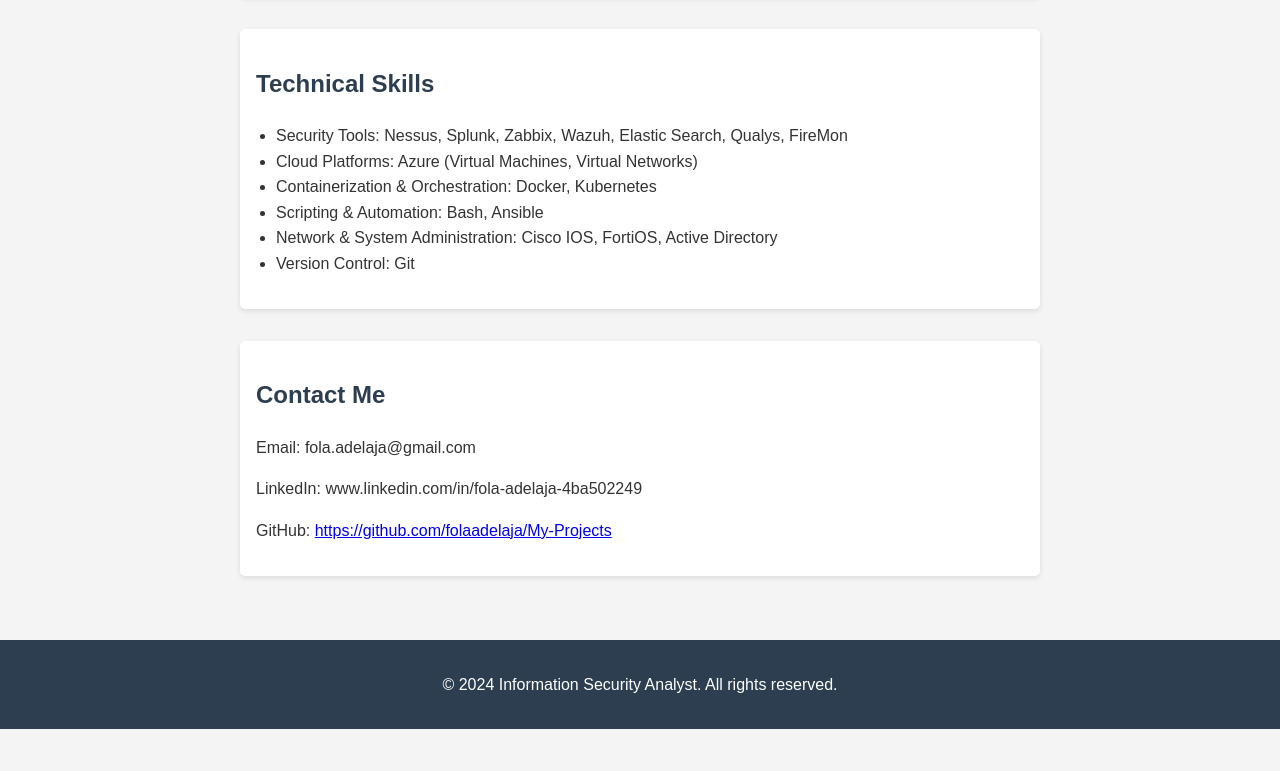
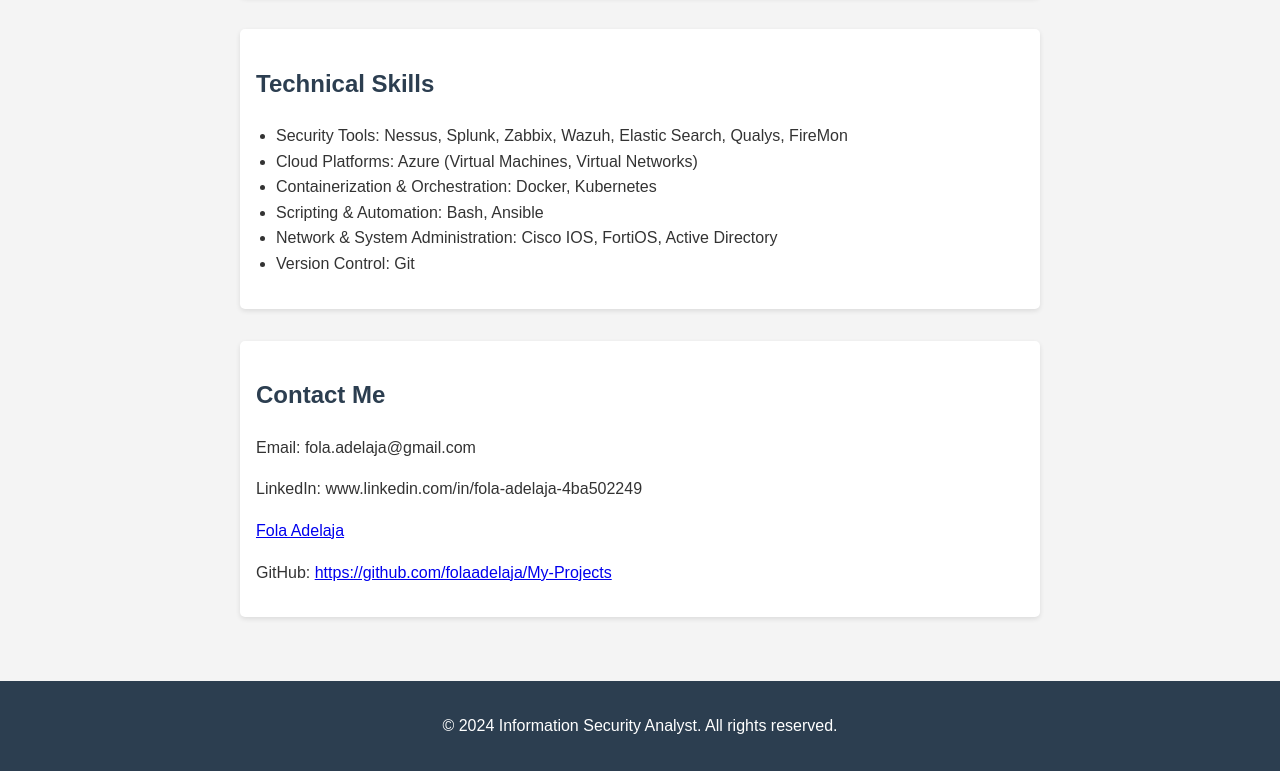
Before and after one commit to folaadelaja/folaadelaja.github.com, a website: page index.html in a window 1280 px wide. Shown: the part 1923-2694 px from the top of the page. Before the commit the page ends 2652 px from the top, so only its background shows below. Drawn offline with Linux system fonts and the light colour scheme.

Commit message:
added linkind badge

```diff
--- a/index.html
+++ b/index.html
@@ -148,6 +148,7 @@
             <h2>Contact Me</h2>
             <p>Email: fola.adelaja@gmail.com</p>
             <p>LinkedIn: www.linkedin.com/in/fola-adelaja-4ba502249</p>
+            <div class="badge-base LI-profile-badge" data-locale="en_US" data-size="medium" data-theme="light" data-type="VERTICAL" data-vanity="fola-adelaja-4ba502249" data-version="v1"><a class="badge-base__link LI-simple-link" href="https://www.linkedin.com/in/fola-adelaja-4ba502249?trk=profile-badge">Fola Adelaja</a></div>
             <p>GitHub: <a href="https://github.com/folaadelaja/My-Projects" target="_blank">https://github.com/folaadelaja/My-Projects</a></p>
         </section>
     </main>
```
